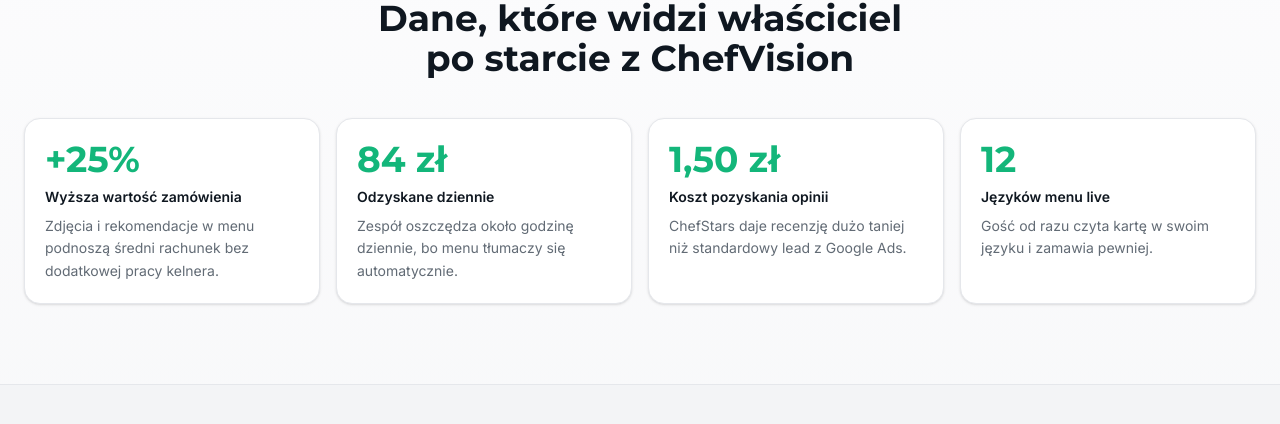
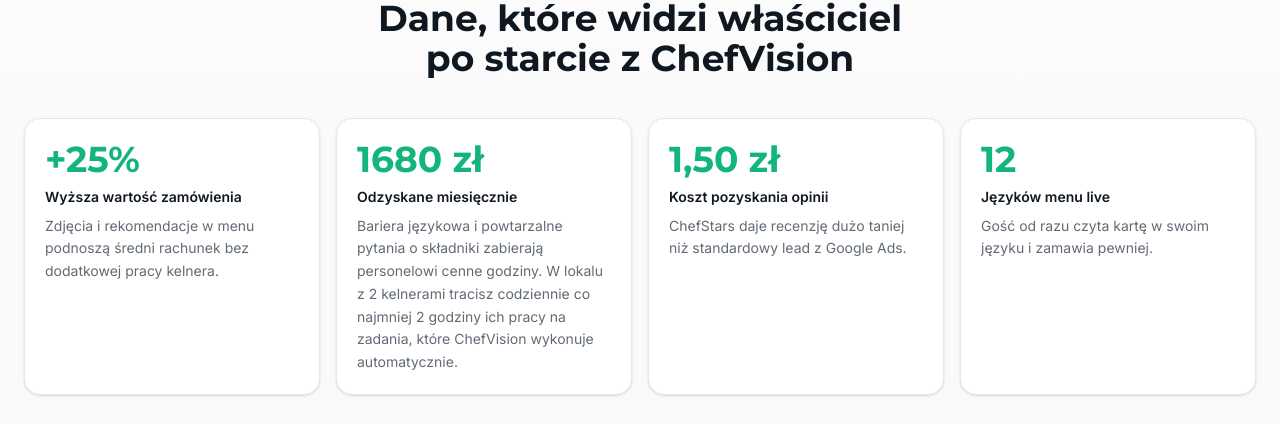
Before and after one commit to Martinez8406/chefvision-landing, a Next.js app: page / in a window 1280 px wide. Shown: the part 955-1379 px from the top of the page. Built offline with nearby package versions, Linux system fonts and the light colour scheme.

Commit message:
zmiana w argumentacji wyniki wdrozenia

```diff
--- a/components/stats-section.tsx
+++ b/components/stats-section.tsx
@@ -5,9 +5,9 @@ const stats = [
     sub: "Zdjęcia i rekomendacje w menu podnoszą średni rachunek bez dodatkowej pracy kelnera.",
   },
   {
-    value: "84 zł",
-    label: "Odzyskane dziennie",
-    sub: "Zespół oszczędza około godzinę dziennie, bo menu tłumaczy się automatycznie.",
+    value: "1680 zł",
+    label: "Odzyskane miesięcznie",
+    sub: "Bariera językowa i powtarzalne pytania o składniki zabierają personelowi cenne godziny. W lokalu z 2 kelnerami tracisz codziennie co najmniej 2 godziny ich pracy na zadania, które ChefVision wykonuje automatycznie.",
   },
   {
     value: "1,50 zł",
```
